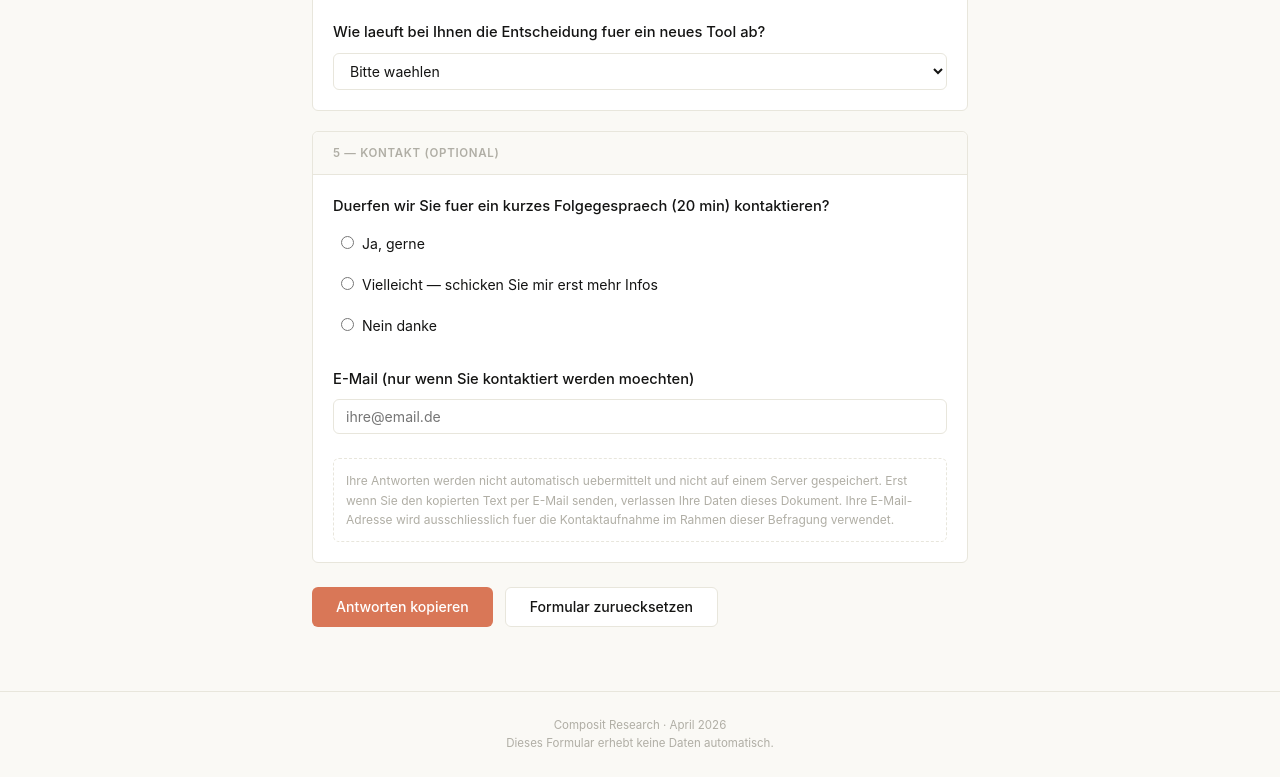
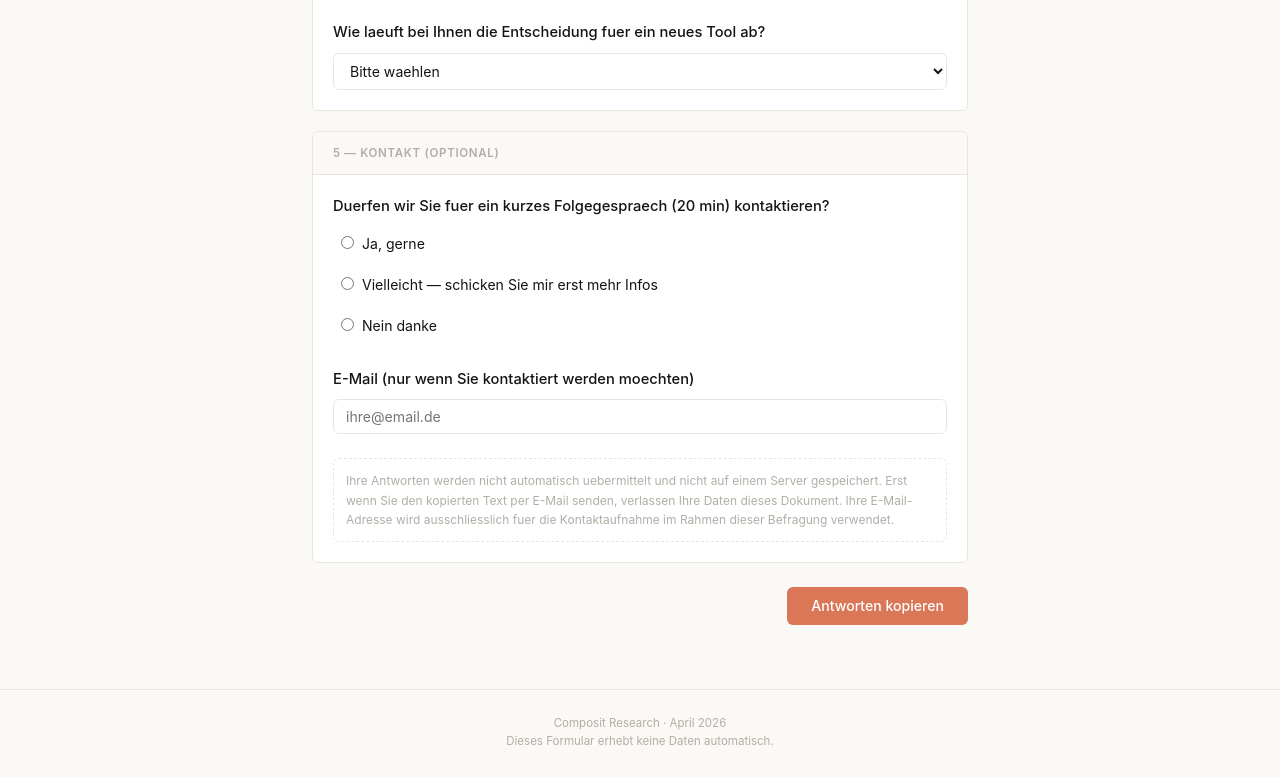
Before and after one commit to nuetzliches/composit, a plain HTML site: page docs/interviews/survey-de.html in a window 1280 px wide. Shown: the part 3329-4106 px from the top of the page. Drawn offline with Linux system fonts and the light colour scheme.

Commit message:
Remove reset button, align copy button right in survey forms
Co-Authored-By: Claude Opus 4.6 (1M context) <noreply@anthropic.com>

```diff
--- a/docs/interviews/survey-de.html
+++ b/docs/interviews/survey-de.html
@@ -129,6 +129,7 @@
     .inline-group .question { margin-bottom: 0; }
     .btn-bar {
       display: flex;
+      justify-content: flex-end;
       gap: 0.75rem;
       margin-top: 1.5rem;
       flex-wrap: wrap;
@@ -442,7 +443,6 @@
 
   <div class="btn-bar">
     <button class="btn btn-primary" onclick="copyResults()">Antworten kopieren</button>
-    <button class="btn btn-secondary" onclick="resetForm()">Formular zuruecksetzen</button>
   </div>
 
 </div>
@@ -563,17 +563,6 @@ function copyResults() {
   });
 }
 
-function resetForm() {
-  if (confirm('Alle Antworten zuruecksetzen?')) {
-    document.querySelectorAll('input, textarea, select').forEach(el => {
-      if (el.type === 'checkbox' || el.type === 'radio') el.checked = false;
-      else if (el.tagName === 'SELECT') el.selectedIndex = 0;
-      else el.value = '';
-    });
-    showToast('Formular zurueckgesetzt');
-  }
-}
-
 function showToast(msg) {
   const t = document.getElementById('toast');
   t.textContent = msg;
```
Also changed, not shown: docs/interviews/survey-en.html (+1 -12 lines).
